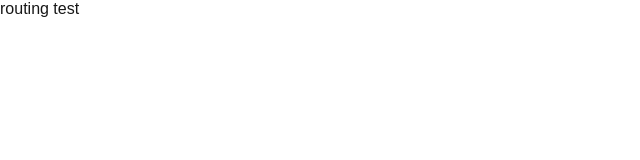
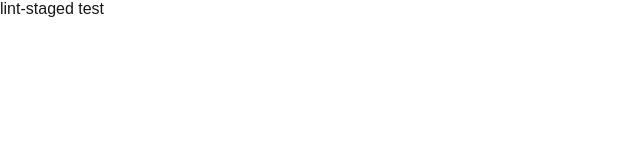
Before and after one commit to ttogeul-ttogeul/frontend, a Next.js app: page /dashboard in a window 1280 px wide. Shown: the top 160 px of the page, without its empty margins (0-640 px from the left). Built offline with nearby package versions, Linux system fonts and the light colour scheme.

Commit message:
feat: lint-staged 테스트

```diff
--- a/app/dashboard/page.tsx
+++ b/app/dashboard/page.tsx
@@ -1,5 +1,5 @@
 "use client";
 
 export default function Page() {
-  return <div>routing test</div>;
+  return <div>lint-staged test</div>;
 }
```
